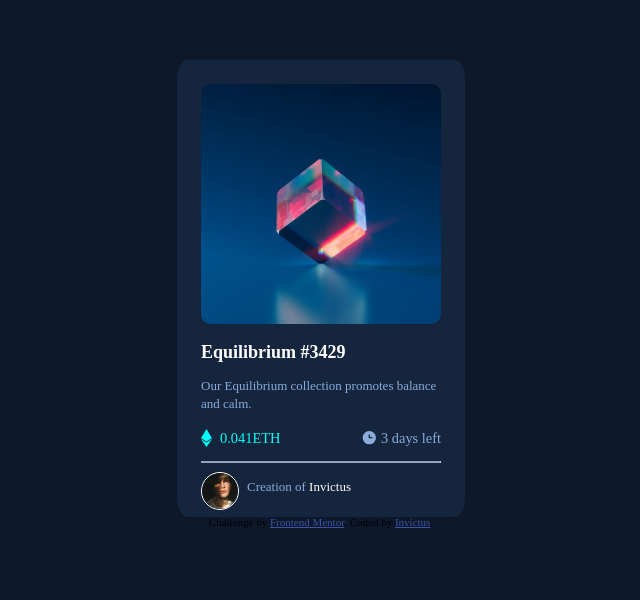
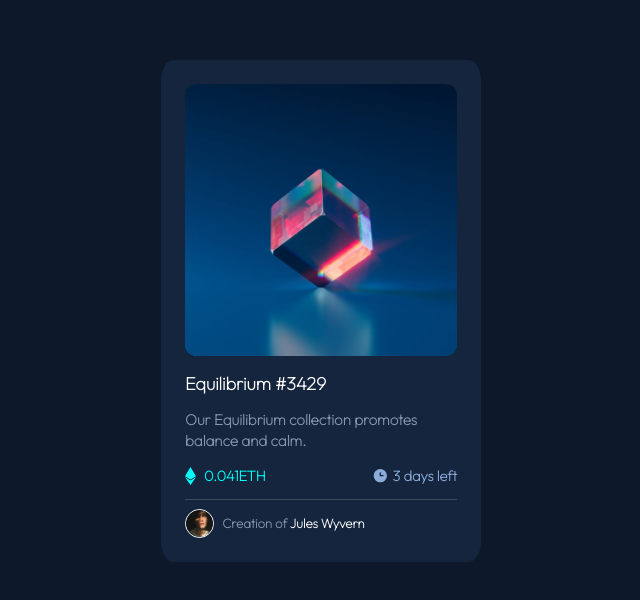
Before and after one commit to VNV01/NFT-preview-card-component-, a plain HTML site: page index.html in a window 1280 px wide. Shown: the part 140-740 px from the top of the page, without its empty margins (319-959 px from the left). Drawn offline with Linux system fonts and the light colour scheme.

Commit message:
Add files via upload

```diff
--- a/index.html
+++ b/index.html
@@ -7,6 +7,9 @@
   <!-- displays site properly based on user's device -->
 
   <link rel="icon" type="image/png" sizes="32x32" href="./images/favicon-32x32.png">
+  <link rel="preconnect" href="https://fonts.googleapis.com">
+  <link rel="preconnect" href="https://fonts.gstatic.com" crossorigin>
+  <link href="https://fonts.googleapis.com/css2?family=Outfit:wght@100&display=swap" rel="stylesheet">
 
   <title>Frontend Mentor | NFT preview card component</title>
 
@@ -142,40 +145,53 @@
       border-spacing: 0;
     }
 
-    .attribution {
-      font-size: 11px;
-      text-align: center;
-    }
-
-    .attribution a {
-      color: hsl(228, 45%, 44%);
-    }
-
     body {
       background-color: hsl(217, 54%, 11%);
       font-size: 18px;
-      font-family: outfit;
+      font-family: 'Outfit', sans-serif;
     }
     .card {
       margin: auto;
       margin-top: 25vh;
       border-radius: 4%;
-      width: 18rem;
+      width: 20rem;
       height: auto;
       background-color: hsl(216, 50%, 16%);
     }
 
     .wrapper {
       padding: 1.5rem;
+      padding-bottom: 2rem;
     }
 
     .nft {
+      position: relative;
     }
 
-    .nft img {
+    .nft:hover .nft-img{
+      opacity: 60%;
+    }
+
+    .nft:hover .img-eye {
+      display: inline-block;
+    }
+
+
+    .nft-img {
       max-height:100%;
       max-width:100%;
       border-radius: 4%;
+    }
+
+    .img-eye{
+      position: absolute;
+      left: 0;
+      right: 0;
+      margin: 0 auto;
+      top: 50%;
+      transform: translateY(-50%);
+      width: 15%;
+      display: none;
     }
 
     .text {
@@ -189,17 +205,26 @@
     }
 
     .text p {
-      color: hsl(215, 51%, 70%);
-      font-weight: 400;
-      font-size: 13px;
+      color: hsl(215, 20%, 60%);
+      font-weight: 600;
+      font-size: 15px;
       line-height: 1.4;
       padding-bottom: 1rem;
+    }
+
+    .text a {
+      text-decoration: none;
+      color: white;
+    }
+
+    .text a:hover {
+      color: hsl(178, 100%, 50%);
     }
 
     .eth {
       position: relative;
       color: hsl(178, 100%, 50%);
-      font-weight: 400;
+      font-weight: 600;
       font-size: 0.9rem;
       height: 1rem;
       line-height: 1.2rem;
@@ -224,7 +249,7 @@
       border-bottom: 1px solid hsl(215, 51%, 70%);
     }
     .credits-img {
-      width: 15%;
+      width: 10%;
       border: 1px solid white;
       border-radius: 50%;
       float: left;
@@ -232,9 +257,33 @@
     }
 
     .credits p {
-      color: hsl(215, 51%, 70%);
+      color: hsl(215, 20%, 60%);
       padding-top: 0.5rem;
       font-size: 13px;
+      font-weight: 600;
+    }
+
+    .credits a {
+      text-decoration: none;
+      color: white;
+    }
+
+    .credits a:hover {
+      color: hsl(178, 100%, 50%);
+    }
+
+    span {
+      position: absolute;
+      border-radius: 5%;
+      width: 272px;
+      height: 272px;
+      background: hsl(178, 100%, 50%);;
+    }
+
+    hr {
+      border: 0;
+      height: 1px;
+      background: hsl(215, 20%, 30%);
     }
   </style>
 </head>
@@ -242,11 +291,14 @@
 <body>
   <div class="card">
     <div class="wrapper">
-      <div class="nft">
-        <img src=".\images\image-equilibrium.jpg">
-      </div>
+      <a href="#">
+        <span></span>
+          <div class="nft">
+            <img class="nft-img" src=".\images\image-equilibrium.jpg"><img class="img-eye" src=".\images\icon-view.svg">
+        </div>
+      </a>
       <div class="text">
-        <h1>Equilibrium #3429</h1>
+        <h1><a href="#">Equilibrium #3429</a></h1>
         <p>Our Equilibrium collection promotes balance and calm.</p>
       </div>
       <div class="eth">
@@ -254,19 +306,11 @@
         <p><img class="clock-img"src=".\images\icon-clock.svg">3 days left</p>
       </div>
       <hr>
-
       <div class="credits">
         <img class="credits-img"src=".\images\image-avatar.png">
-        <p>Creation of <em style="color:hsl(0, 0%, 100%)">Invictus</em></p>
+        <p>Creation of <em style="color:hsl(0, 0%, 100%)"><a href="#">Jules Wyvern</a></em></p>
       </div>
     </div>
-  </div>
-
-
-
-  <div class="attribution">
-    Challenge by <a href="https://www.frontendmentor.io?ref=challenge" target="_blank">Frontend Mentor</a>.
-    Coded by <a href="#">Invictus</a>.
   </div>
 </body>
 
```
